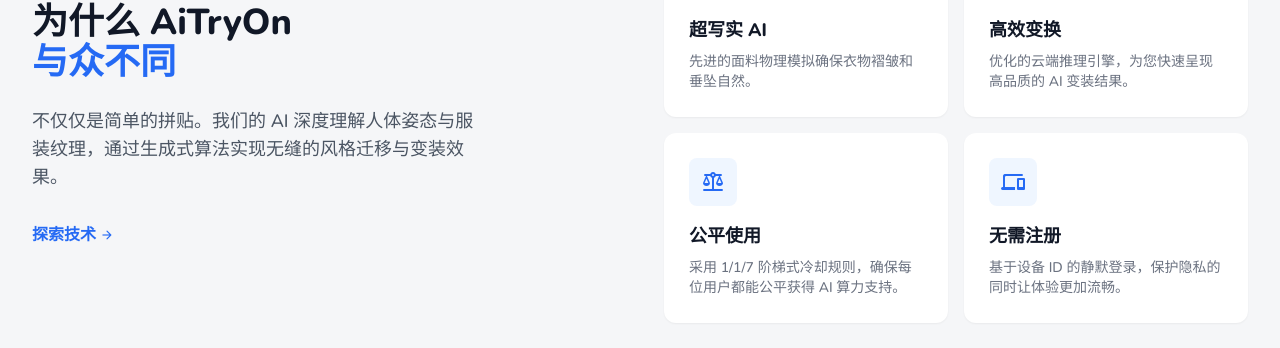
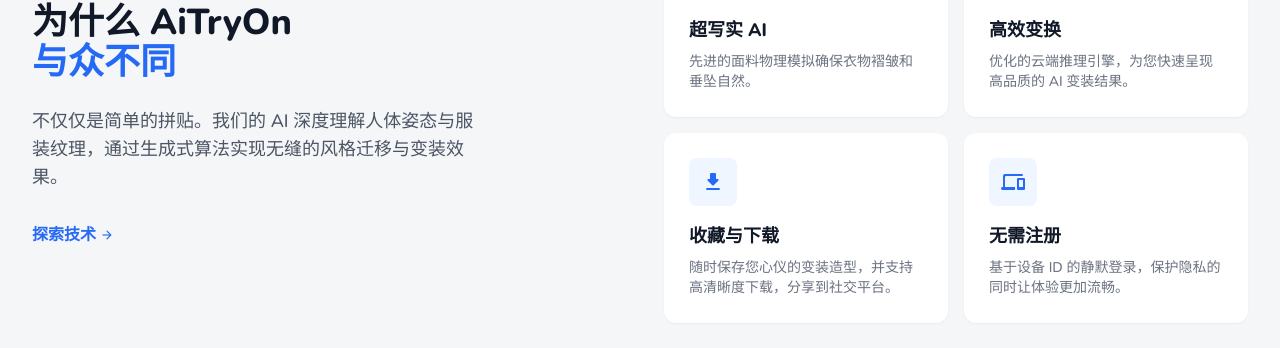
Before and after one commit to JueFan/makeup-change-web, a plain HTML site: page index.html in a window 1280 px wide. Shown: the part 1524-1872 px from the top of the page. Drawn offline with nearby package versions, Linux system fonts and the light colour scheme.

Commit message:
docs: 将主页功能描述中的‘公平使用’替换为‘收藏与下载’

```diff
--- a/index.html
+++ b/index.html
@@ -240,10 +240,10 @@
                     </div>
                     <div class="bg-white dark:bg-gray-800 p-6 rounded-xl shadow-sm hover:shadow-md transition-shadow border border-transparent hover:border-primary/20">
                         <div class="w-12 h-12 rounded-lg bg-blue-50 dark:bg-blue-900/20 flex items-center justify-center mb-4">
-                            <span class="material-icons-round text-primary text-2xl">balance</span>
+                            <span class="material-icons-round text-primary text-2xl">download</span>
                         </div>
-                        <h3 class="font-extrabold text-lg text-gray-900 dark:text-white mb-2">公平使用</h3>
-                        <p class="text-sm text-gray-500 dark:text-gray-400 font-medium">采用 1/1/7 阶梯式冷却规则，确保每位用户都能公平获得 AI 算力支持。</p>
+                        <h3 class="font-extrabold text-lg text-gray-900 dark:text-white mb-2">收藏与下载</h3>
+                        <p class="text-sm text-gray-500 dark:text-gray-400 font-medium">随时保存您心仪的变装造型，并支持高清晰度下载，分享到社交平台。</p>
                     </div>
                     <div class="bg-white dark:bg-gray-800 p-6 rounded-xl shadow-sm hover:shadow-md transition-shadow border border-transparent hover:border-primary/20">
                         <div class="w-12 h-12 rounded-lg bg-blue-50 dark:bg-blue-900/20 flex items-center justify-center mb-4">
```
